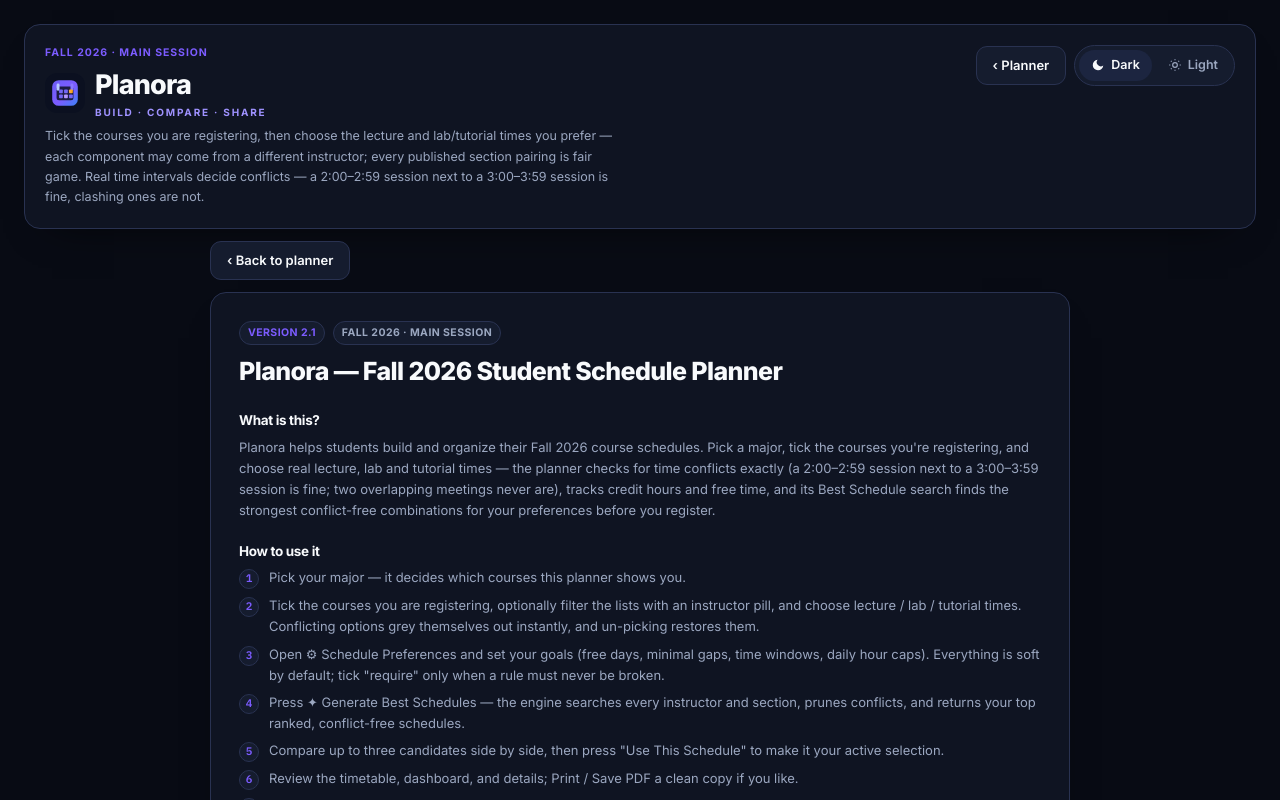
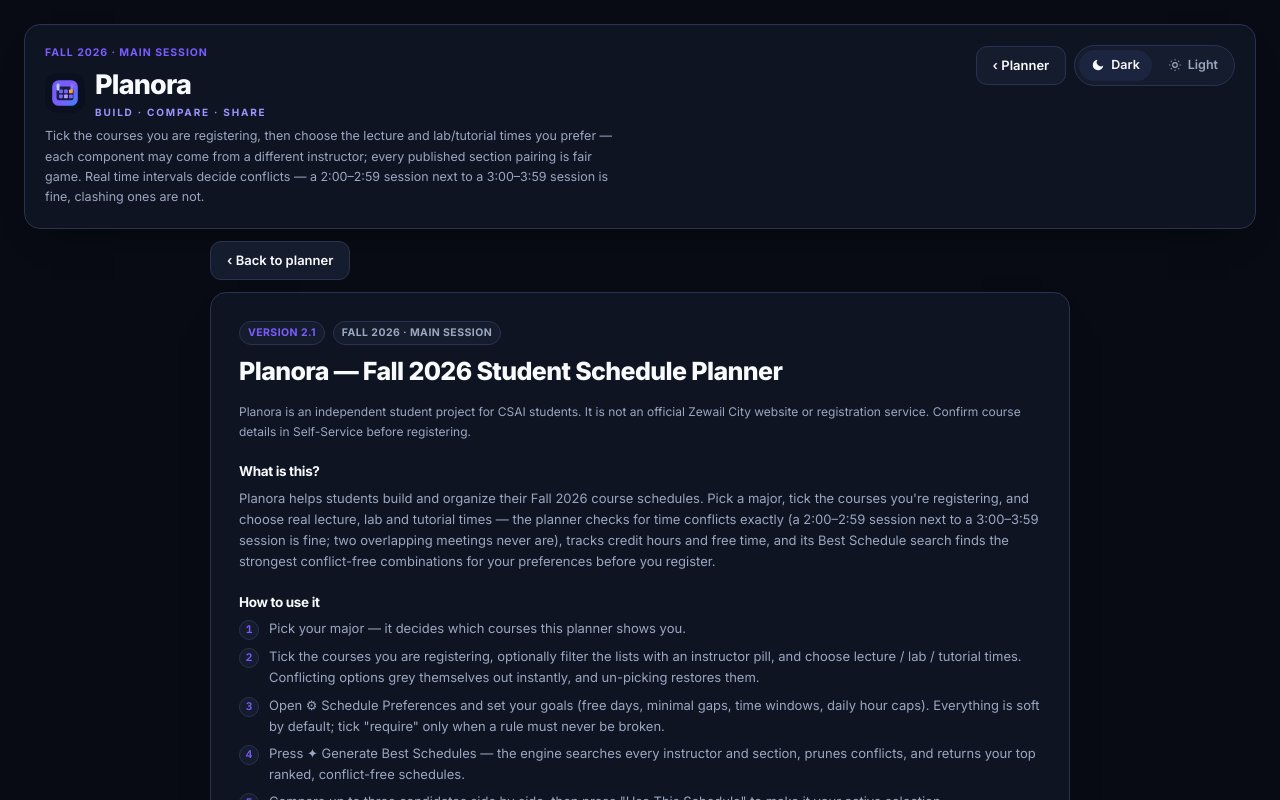
Before and after one commit to Ahmedamir21/Planora, a React (Vite) app in the folder Final_Fall_2026_ZewailCity/Templates-Final-Final-main/Zewail-City-Templates-arena-01a09711-zewail-city-templates/Final_Fall_2026_ZewailCity/Final_Fall_2026_Zewail/: page / in a window 1280 px wide. Both pictures are taken after a click on the button "ℹ️ About". Shown: the top 800 px of the page. Built offline with nearby package versions, Linux system fonts and the light colour scheme.

Commit message:
Clarify independent student status in About

```diff
--- a/Final_Fall_2026_ZewailCity/Templates-Final-Final-main/Zewail-City-Templates-arena-01a09711-zewail-city-templates/Final_Fall_2026_ZewailCity/Final_Fall_2026_Zewail/src/components/AboutPage.tsx
+++ b/Final_Fall_2026_ZewailCity/Templates-Final-Final-main/Zewail-City-Templates-arena-01a09711-zewail-city-templates/Final_Fall_2026_ZewailCity/Final_Fall_2026_Zewail/src/components/AboutPage.tsx
@@ -30,6 +30,11 @@ export function AboutPage({ onBack }: { onBack: () => void }) {
         <h1 className="mt-2 text-[21px] font-extrabold tracking-tight sm:text-[25px]">
           {PRODUCT_TITLE}
         </h1>
+
+        <p className="mt-3 text-[12px] leading-relaxed" style={{ color: 'var(--muted)' }}>
+          Planora is an independent student project for CSAI students. It is not an official Zewail City website
+          or registration service. Confirm course details in Self-Service before registering.
+        </p>
 
         <div className="mt-5 space-y-5">
           <div>
```
